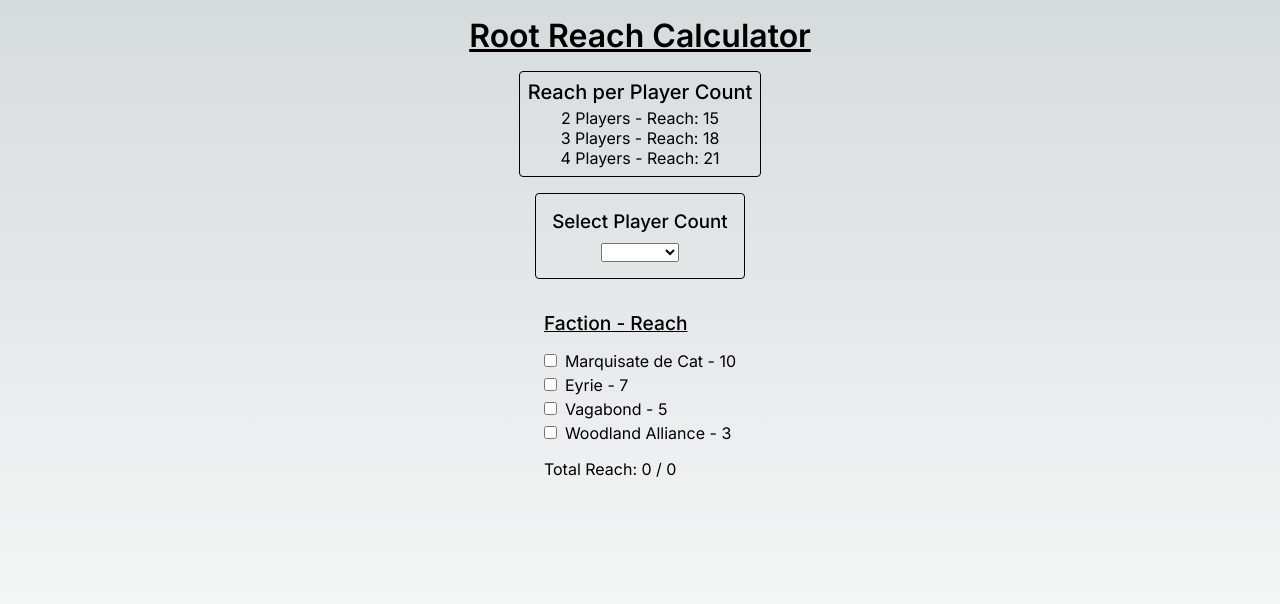
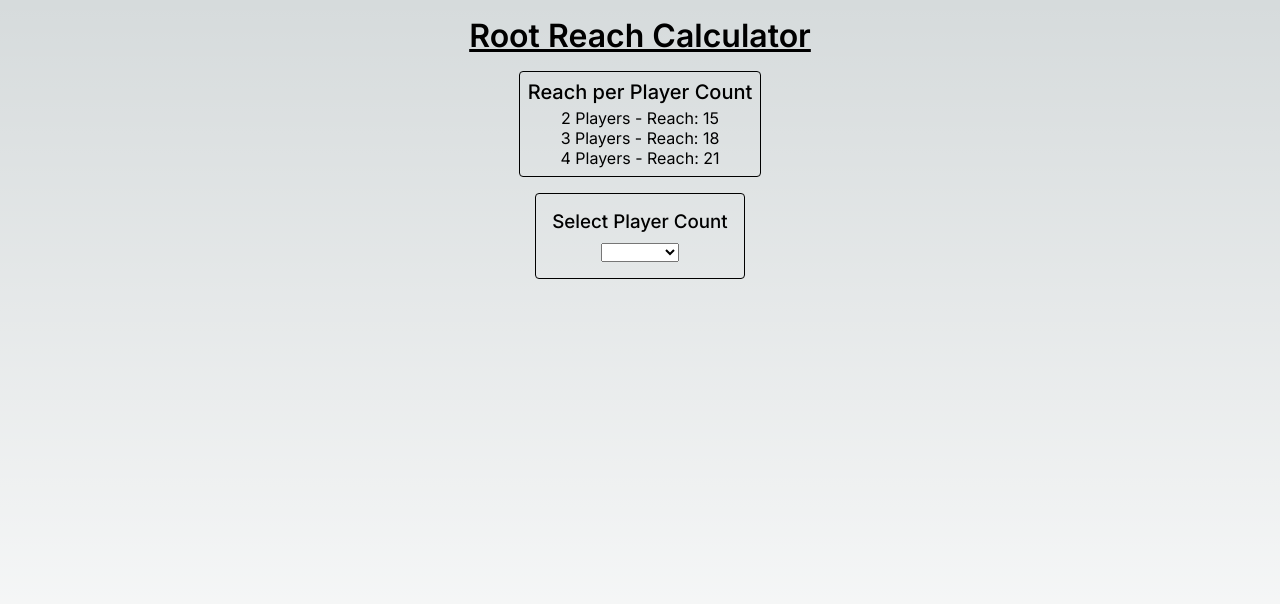
Before and after one commit to franco-ortega/root-reach-calculator, a Next.js app: page / in a window 1280 px wide. Shown: the top 604 px of the page. Built offline with nearby package versions, Linux system fonts and the light colour scheme.

Commit message:
display factions after player count is selected

```diff
--- a/src/components/factions/Factions.jsx
+++ b/src/components/factions/Factions.jsx
@@ -8,13 +8,10 @@
 export default function Factions({ playerCount }) {
   const [selectedFactions, setSelectedFactions] = useState([]);
 
-  let reach = 0;
-
   const factionCount = selectedFactions.length;
   const isPlayerCountFull = playerCount === factionCount && playerCount > 0;
 
-  console.log({ factionCount, playerCount, isPlayerCountFull });
-
+  let reach = 0;
   for (let players in reachData) {
     if (players == playerCount) reach = reachData[playerCount];
   }
--- a/src/components/selectFactions/SelectFactions.jsx
+++ b/src/components/selectFactions/SelectFactions.jsx
@@ -10,7 +10,7 @@
   return (
     <>
       <SelectPlayerCount setPlayerCount={setPlayerCount} />
-      <Factions playerCount={playerCount} />
+      {playerCount > 0 && <Factions playerCount={playerCount} />}
     </>
   );
 }
```
